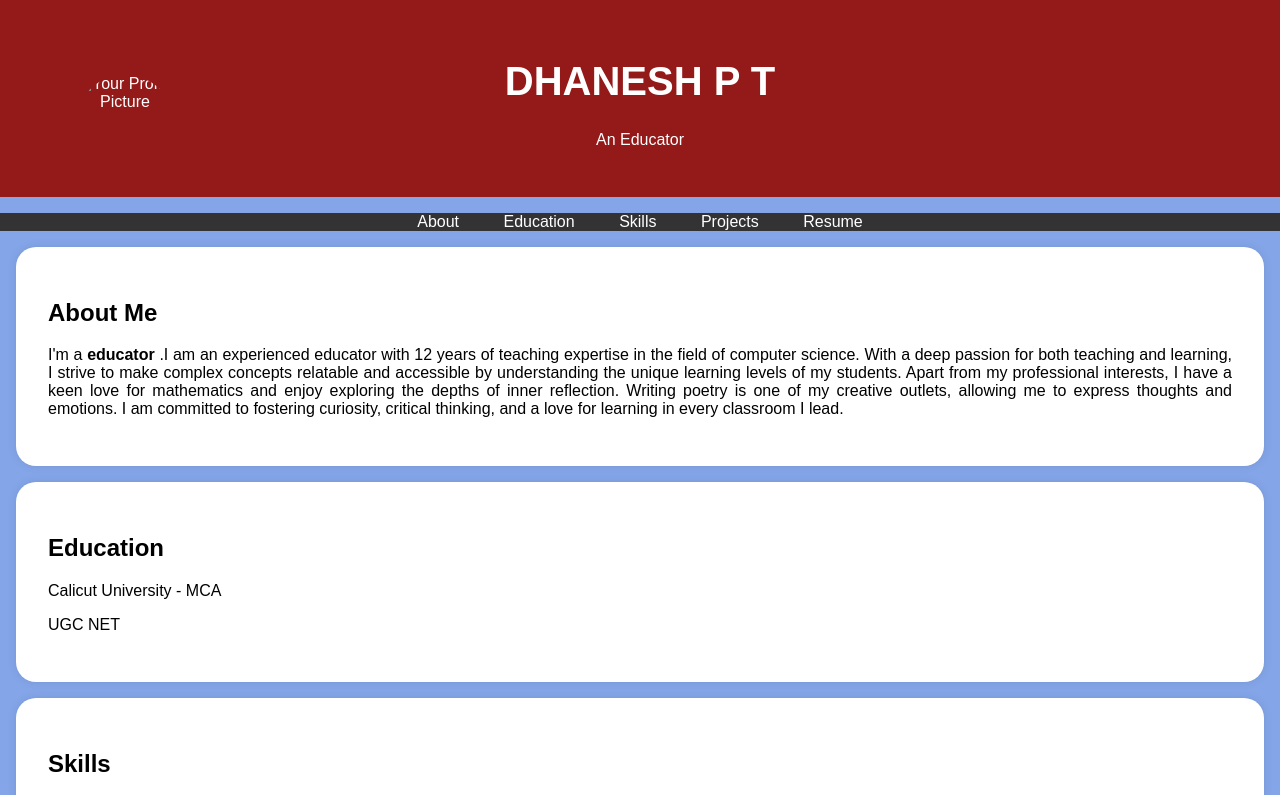
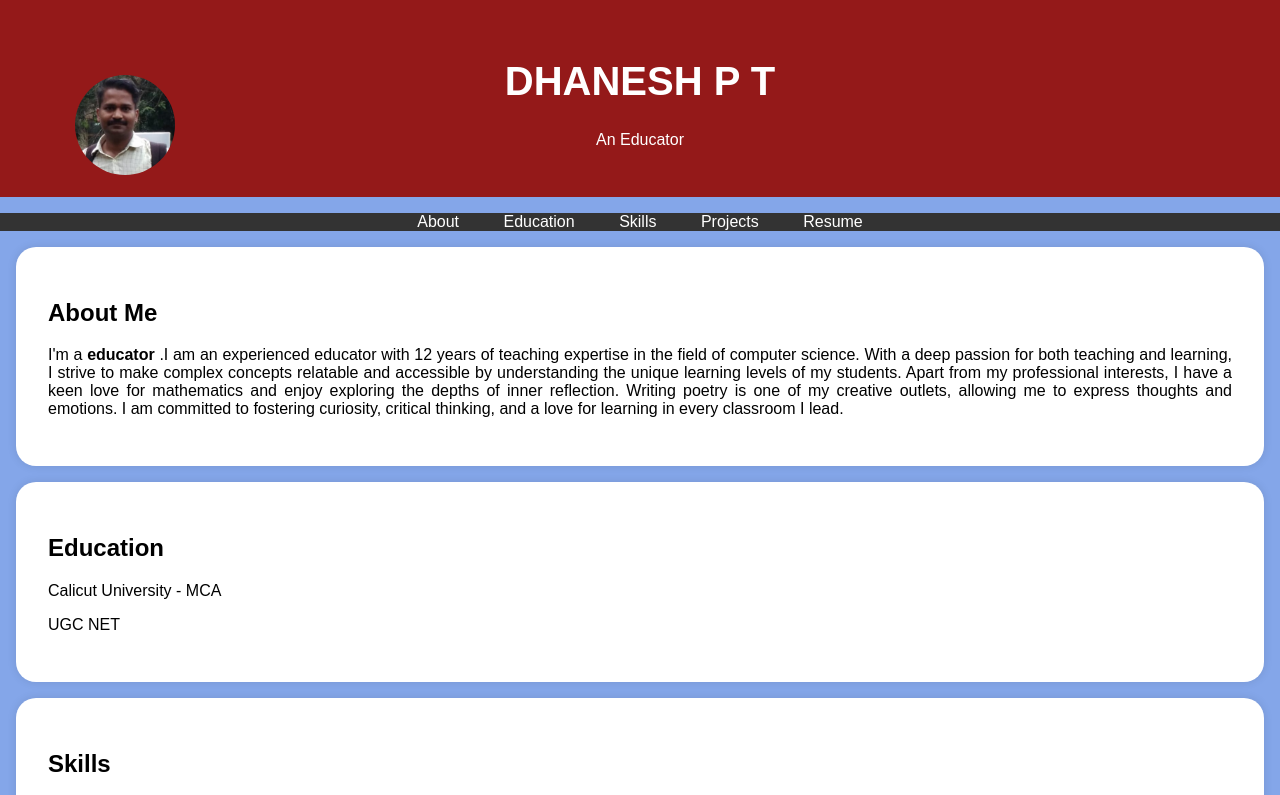
Before and after one commit to dhaneshpt/Dhanesh-, a plain HTML site: page index.html in a window 1280 px wide. Shown: the top 795 px of the page. Drawn offline with Linux system fonts and the light colour scheme.

Commit message:
Update index.html

```diff
--- a/index.html
+++ b/index.html
@@ -95,7 +95,7 @@
     <header>
         <div class="header-content">
             <!-- Add your profile picture here -->
-            <img src="./pic.jpg" alt="Your Profile Picture" class="profile-picture">
+            <img src="./IMG_20181014_170923.jpg" alt="Your Profile Picture" class="profile-picture">
             <h1>DHANESH P T</h1>
             <p>An Educator</p>
         </div>
```
